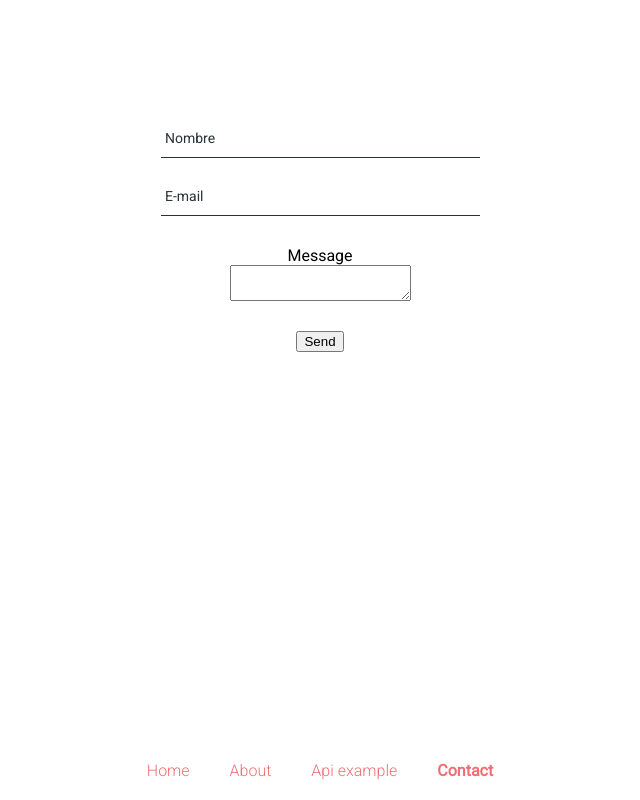
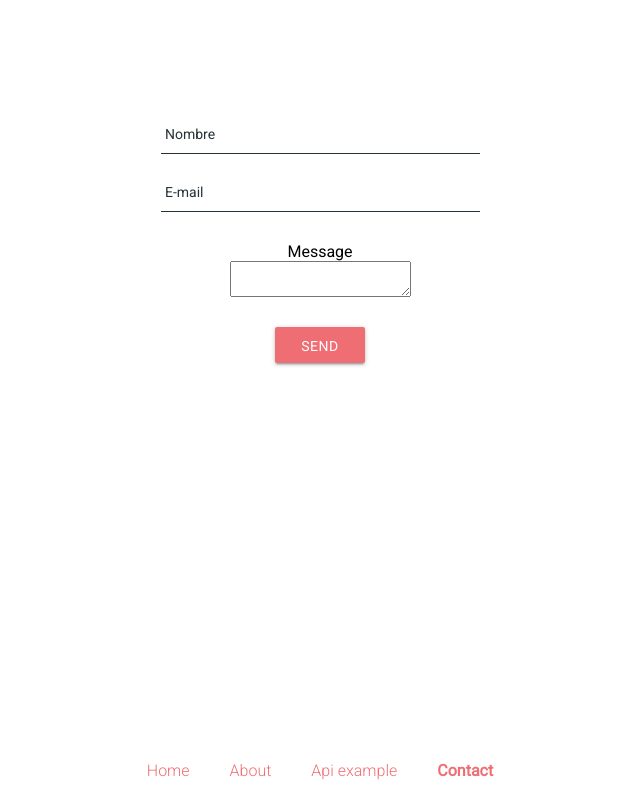
Before and after one commit to florlafuente/react-101, a React (Create React App) app: page /contact in a window 1280 px wide. Shown: the whole page, without its empty margins (320-960 px from the left). Built offline with nearby package versions, Linux system fonts and the light colour scheme.

Commit message:
Add Button component

```diff
--- /dev/null
+++ b/src/components/Button/index.css
@@ -0,0 +1,36 @@
+.btn {
+  background-color: #ee6e73;
+  border-bottom-color: #FFF;
+  border-bottom-left-radius: 2px;
+  border-bottom-right-radius: 2px;
+  border-bottom-style: none;
+  border-bottom-width: 0px;
+  border-image-outset:  0px;
+  border-left-color: #FFF;
+  border-left-style:  none;
+  border-left-width:  0px;
+  border-right-color: #FFF;
+  border-right-style: none;
+  border-right-width: 0px;
+  border-top-color: #FFF;
+  border-top-left-radius: 2px;
+  border-top-right-radius: 2px;
+  border-top-style: none;
+  border-top-width: 0px;
+  box-shadow:rgba(0, 0, 0, 0.14) 0px 2px 2px 0px, rgba(0, 0, 0, 0.12) 0px 3px 1px -2px, rgba(0, 0, 0, 0.2) 0px 1px 5px 0px;
+  box-sizing: border-box;
+  color: rgb(255, 255, 255);
+  cursor: pointer;
+  display: inline-block;
+  font-family: 'Roboto', sans-serif;
+  font-size:  14px;
+  font-weight: 400;
+  height: 36px;
+  letter-spacing: 0.5px;
+  line-height: 36px;
+  text-transform: uppercase;
+  width:  90.5px;
+}
+.btn:hover {
+  background-color: #ef9a9a;
+}
--- /dev/null
+++ b/src/components/Button/index.js
@@ -0,0 +1,10 @@
+import React from 'react'
+import './index.css'
+
+export default ({ action, value }) => (
+  <button
+    className='btn'
+    onClick={action}>
+    {value}
+  </button>
+)
--- a/src/components/ContactForm/index.js
+++ b/src/components/ContactForm/index.js
@@ -3,6 +3,7 @@ import axios from 'axios'
 import FormInput from '../FormInput'
 import FormMessage from '../FormMessage'
 import Textarea from '../Textarea'
+import Button from '../Button'
 import './index.css'
 
 export default class extends Component {
@@ -71,7 +72,9 @@ export default class extends Component {
           value={this.state.message}
           onChange={this.handleInputChange}
           label='Message' />
-          <input type='submit' value='Send' />
+        <Button
+          action={this.handleSubmit}
+          value={'Send'} />
       </form>
     )
   }
```
